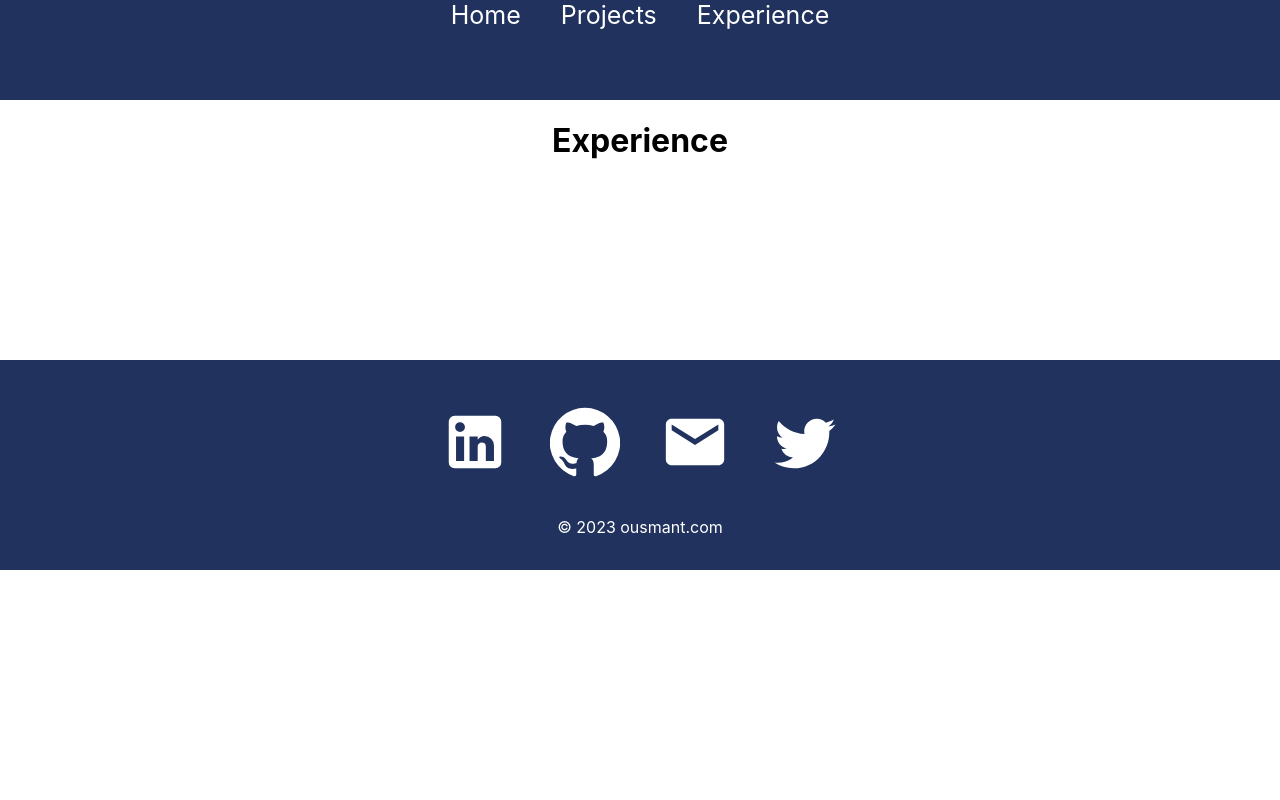
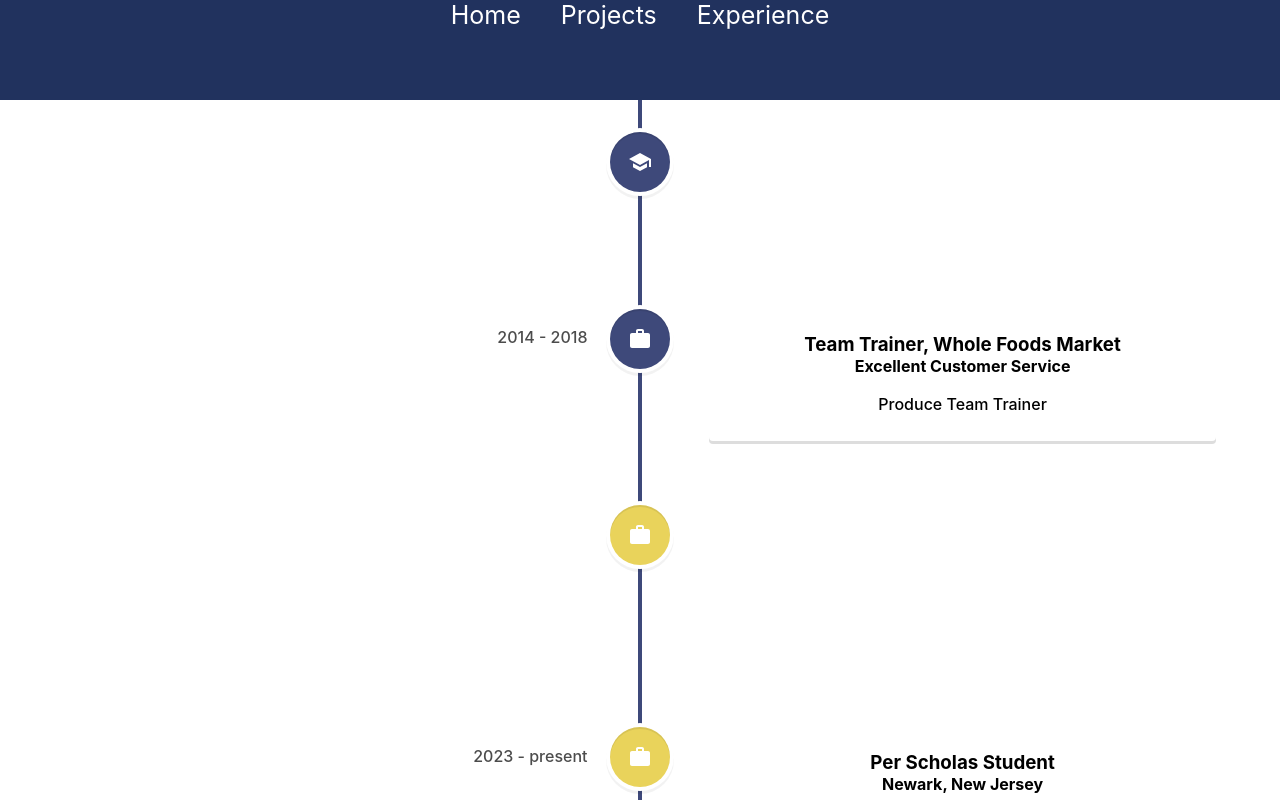
Before and after one commit to Ousman-T/Portfolio_app, a React (Create React App) app: page /experience in a window 1280 px wide. Shown: the top 800 px of the page. Built offline with nearby package versions, Linux system fonts and the light colour scheme.

Commit message:
experience page

```diff
--- a/src/Pages/Experience.jsx
+++ b/src/Pages/Experience.jsx
@@ -1,5 +1,77 @@
-export default function Experience(){
-    return(
-        <h1>Experience</h1>
-    )
+import React from "react";
+import {
+  VerticalTimeline,
+  VerticalTimelineElement,
+} from "react-vertical-timeline-component";
+import "react-vertical-timeline-component/style.min.css";
+import SchoolIcon from "@material-ui/icons/School";
+import WorkIcon from "@material-ui/icons/Work";
+
+function Experience() {
+  return (
+    <div className="experience">
+      <VerticalTimeline lineColor="#3e497a">
+        <VerticalTimelineElement
+          className="vertical-timeline-element--education"
+          date="2014 - 2018"
+          iconStyle={{ background: "#3e497a", color: "#fff" }}
+          icon={<SchoolIcon />}
+        >
+          <h3 className="vertical-timeline-element-title">
+            Bloomfield Tech High School
+          </h3>
+          <p> High School Diploma</p>
+        </VerticalTimelineElement>
+        <VerticalTimelineElement
+          className="vertical-timeline-element--education"
+          date="2014 - 2018"
+          iconStyle={{ background: "#3e497a", color: "#fff" }}
+          icon={<WorkIcon />}
+        >
+          <h3 className="vertical-timeline-element-title">
+            Team Trainer, Whole Foods Market
+          </h3>
+
+          <h4 className="vertical-timeline-element-subtitle">
+            Excellent Customer Service
+          </h4>
+
+          <p> Produce Team Trainer</p>
+        </VerticalTimelineElement>
+        <VerticalTimelineElement
+          className="vertical-timeline-element--work"
+          date="2021 - 2023"
+          iconStyle={{ background: "#e9d35b", color: "#fff" }}
+          icon={<WorkIcon />}
+        >
+          <h3 className="vertical-timeline-element-title">
+            Mobile Dispatcher - Gotham Logistics
+          </h3>
+          <h4 className="vertical-timeline-element-subtitle">
+            Manhattan, New York
+          </h4>
+          <p>Loaded, Dispatched, and Delegated Teams of Delivery Associates</p>
+        </VerticalTimelineElement>
+
+        <VerticalTimelineElement
+          className="vertical-timeline-element--work"
+          date="2023 - present"
+          iconStyle={{ background: "#e9d35b", color: "#fff" }}
+          icon={<WorkIcon />}
+        >
+          <h3 className="vertical-timeline-element-title">
+            Per Scholas Student
+          </h3>
+          <h4 className="vertical-timeline-element-subtitle">
+            Newark, New Jersey
+          </h4>
+          <p>
+            Learned and implemented numerous different technologies in order to gain valuable skills as a Full Stack Developer
+          </p>
+        </VerticalTimelineElement>
+      </VerticalTimeline>
+    </div>
+  );
 }
+
+export default Experience;
--- a/src/Pages/Home.jsx
+++ b/src/Pages/Home.jsx
@@ -10,9 +10,9 @@ export default function Home(){
         <div className="home">
             <div className="about">
                 <h2>Hello, My Name is Ousman!</h2>
-                <div className="prompt"><p>A Full Stack Developer with a passion for overcoming challenges, learning, and creating!</p>
                 <h2>Quote of the Day</h2>
                 <GetQuotes />
+                <div className="prompt"><p>A Full Stack Developer with a passion for overcoming challenges, learning, and creating!</p>
                 <LinkedInIcon />
                 <EmailIcon />
                 <GithubIcon />
```
